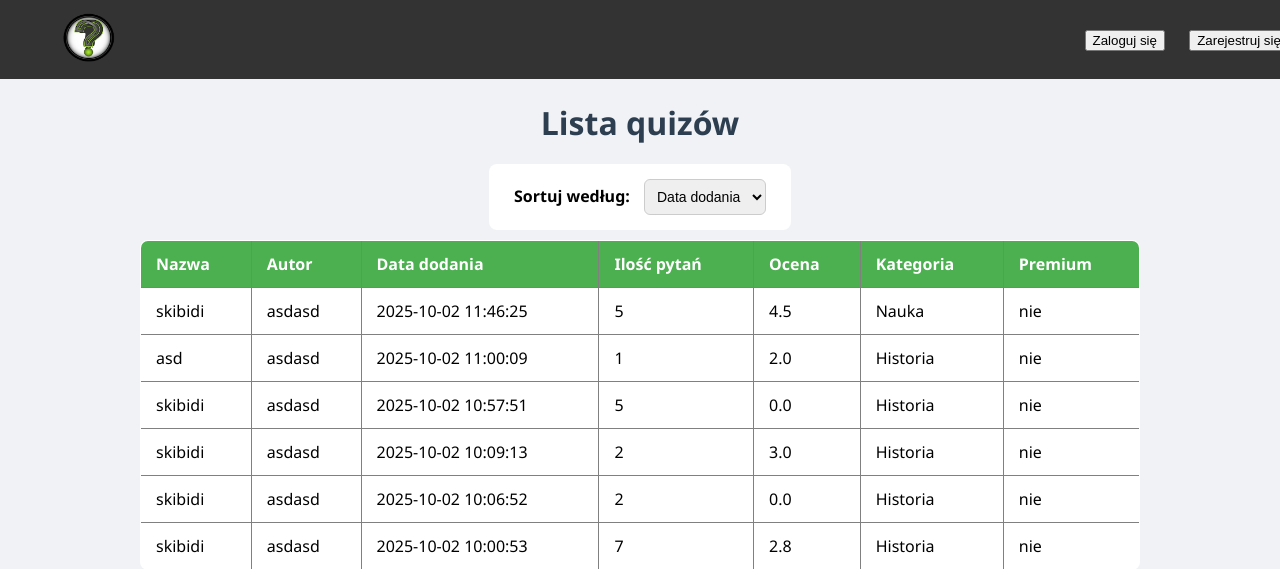
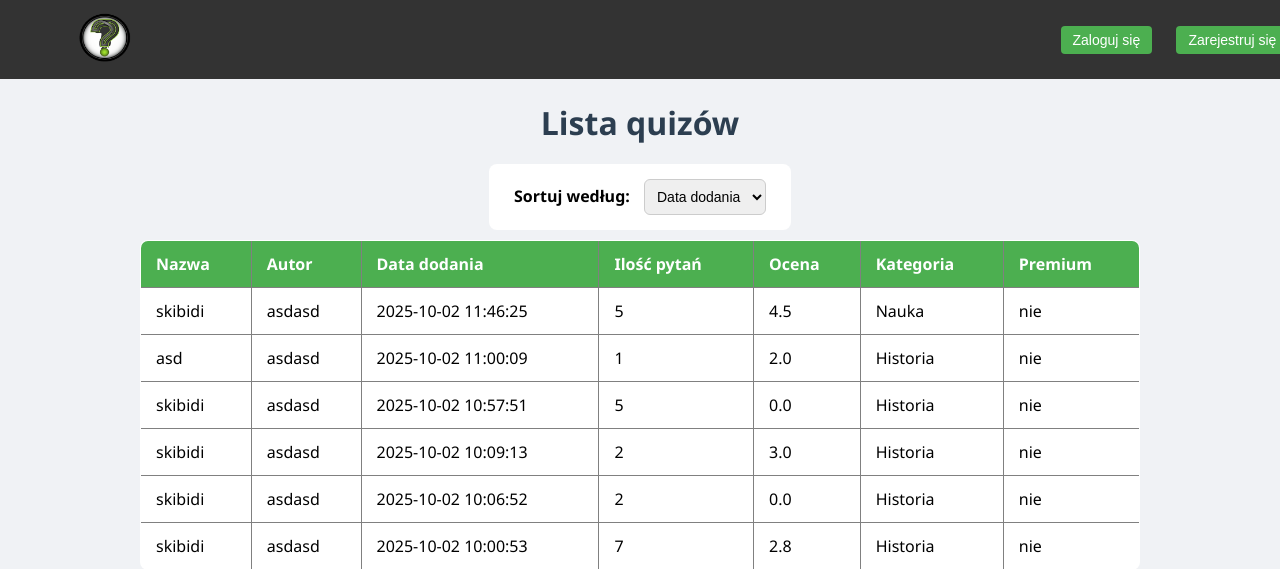
Before and after one commit to iaqup/megaquiz2025, a PHP site: page / in a window 1280 px wide. Shown: the top 569 px of the page. Run offline with PHP 8.4, Linux system fonts and the light colour scheme; data comes from the database, SQL or seed files in the repository.

Commit message:
Update index.css

```diff
--- a/megaquiz2025-main/index.css
+++ b/megaquiz2025-main/index.css
@@ -1,5 +1,5 @@
+
 .hotbar {
-  color: #ccc;
   width: 100%;
   background-color: #333;
   display: flex;
@@ -11,14 +11,35 @@
   left: 0;
   z-index: 1000;
 }
+.hotbar .left {
+  display: flex;
+  align-items: center;
+  gap: 16px;
+  flex-wrap: wrap;
+}
 
+.hotbar button {
+  padding: 6px 12px;
+  font-size: 14px;
+  border: 0px;
+  border-radius: 4px;
+  background-color: #4CAF50;
+  color: white;
+  cursor: pointer;
+}
+
+.hotbar button:hover {
+  background-color: #45a049;
+}
 .hotbar a {
   color: white;
   font-weight: bold;
   font-size: 16px;
   margin: 0 10px;
 }
-
+.hotbar > div:last-child {
+  margin-left: 5px;
+}
 .hotbar a:hover {
   color: #4CAF50;
 }
```
